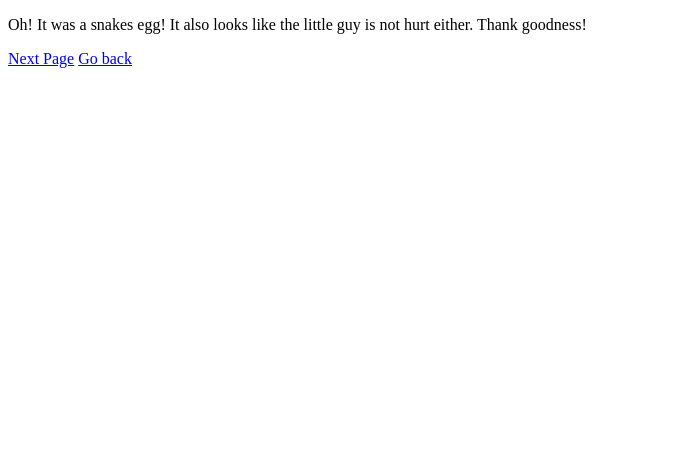
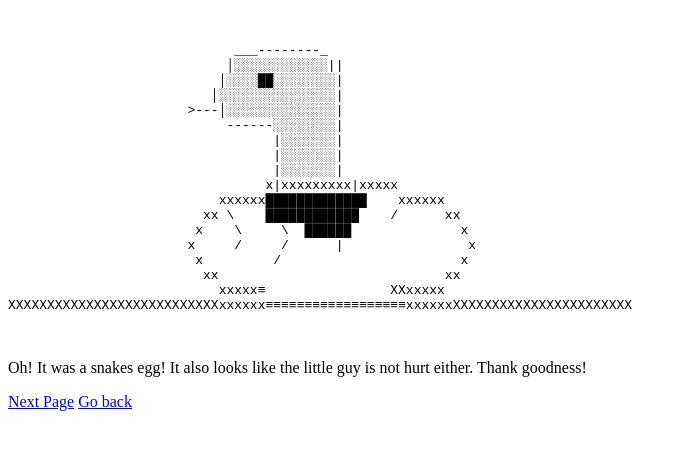
Before and after one commit to Mappel00/mia-appel-interactive-development-2025-fall, a plain HTML site: page page-12.html in a window 1280 px wide. Shown: the whole page, without its empty margins (0-687 px from the left). Drawn offline with Linux system fonts and the light colour scheme.

Commit message:
added snake

```diff
--- a/page-12.html
+++ b/page-12.html
@@ -4,6 +4,29 @@
             <meta charset="utf-8">
         </head>
             <body>
+                <pre>
+
+
+                             ___--------_
+                            │░░░░░░░░░░░░||
+                           │░░░░██░░░░░░░░|
+                          │░░░░░░░░░░░░░░░|
+                       >---│░░░░░░░░░░░░░░|
+                            ------░░░░░░░░|
+                                  |░░░░░░░|
+                                  |░░░░░░░|
+                                  |░░░░░░░|
+                                 x|xxxxxxxxx|xxxxx
+                           xxxxxx█████████████    xxxxxx
+                         xx \    ████████████    /      xx
+                        x    \     \  ██████              x
+                       x     /     /      |                x
+                        x         /                       x
+                         xx                             xx
+                           xxxxx≡                XXxxxxx
+XXXXXXXXXXXXXXXXXXXXXXXXXXXxxxxxx≡≡≡≡≡≡≡≡≡≡≡≡≡≡≡≡≡≡xxxxxxXXXXXXXXXXXXXXXXXXXXXXX
+
+                </pre>
                 <p>
                  Oh! It was a snakes egg! It also looks like the little guy is not hurt either. Thank goodness!
                 </p>
```
